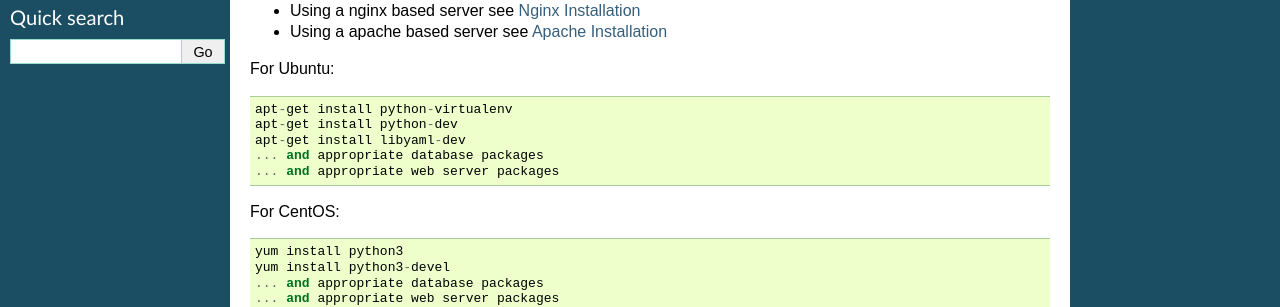
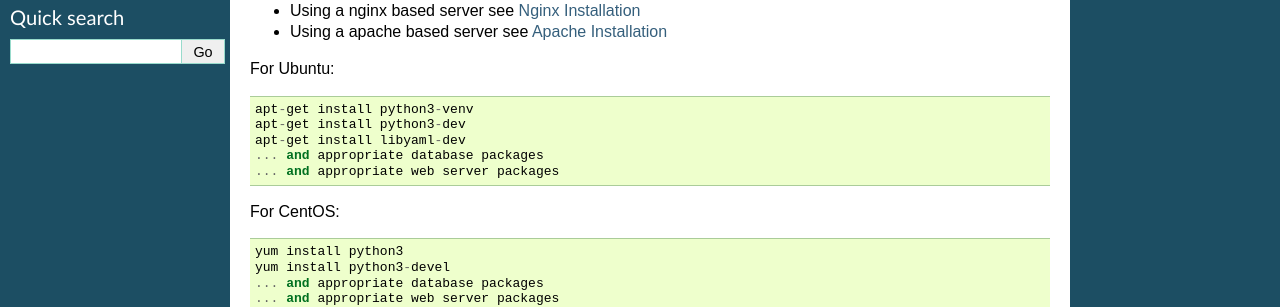
Before and after one commit to dwagon/Hostinfo, a Sphinx documentation site: the page built from docs/install.rst, in a window 1280 px wide. Shown: the part 206-513 px from the top of the page. Built offline with Sphinx 7.4.7, drawn with Linux system fonts in a browser that asks for light colours.

Commit message:
Update for ubuntu modernity

```diff
--- a/docs/install.rst
+++ b/docs/install.rst
@@ -12,8 +12,8 @@ Firstly you need to satisfy a number of :doc:`prerequisites` the most obvious be
 
 For Ubuntu::
 
-    apt-get install python-virtualenv
-    apt-get install python-dev
+    apt-get install python3-venv
+    apt-get install python3-dev
     apt-get install libyaml-dev
     ... and appropriate database packages
     ... and appropriate web server packages
```
